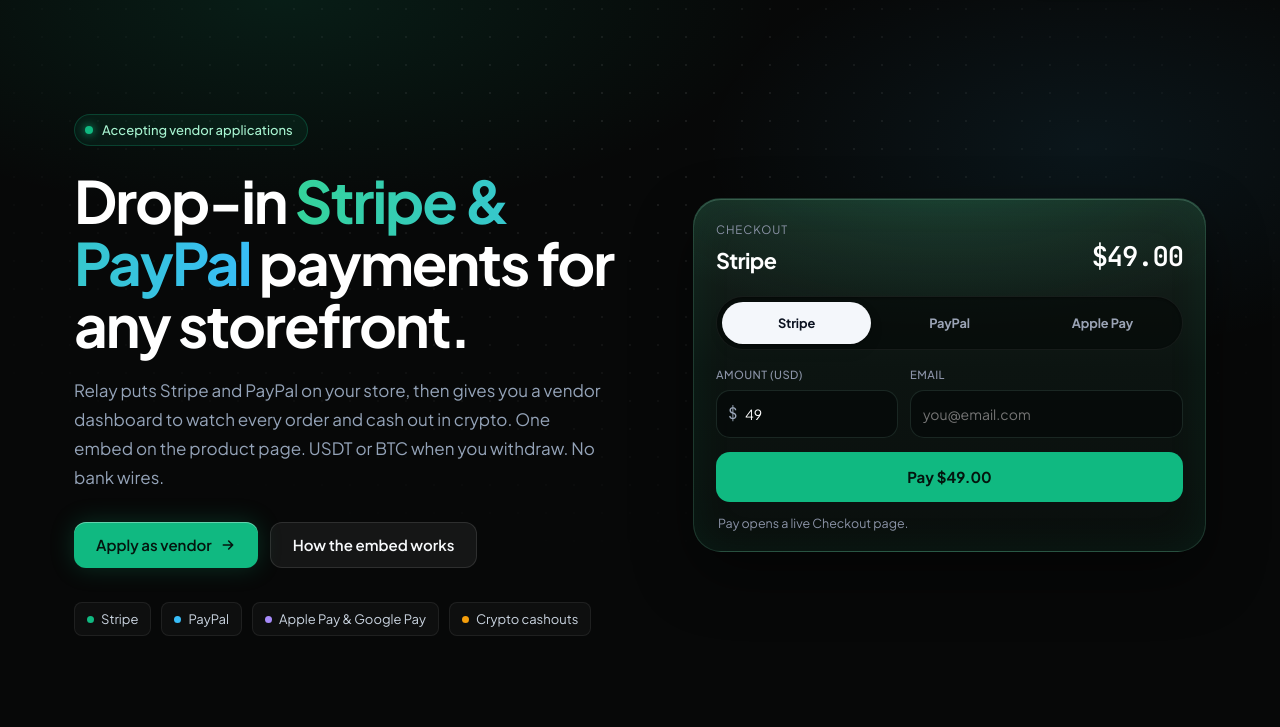
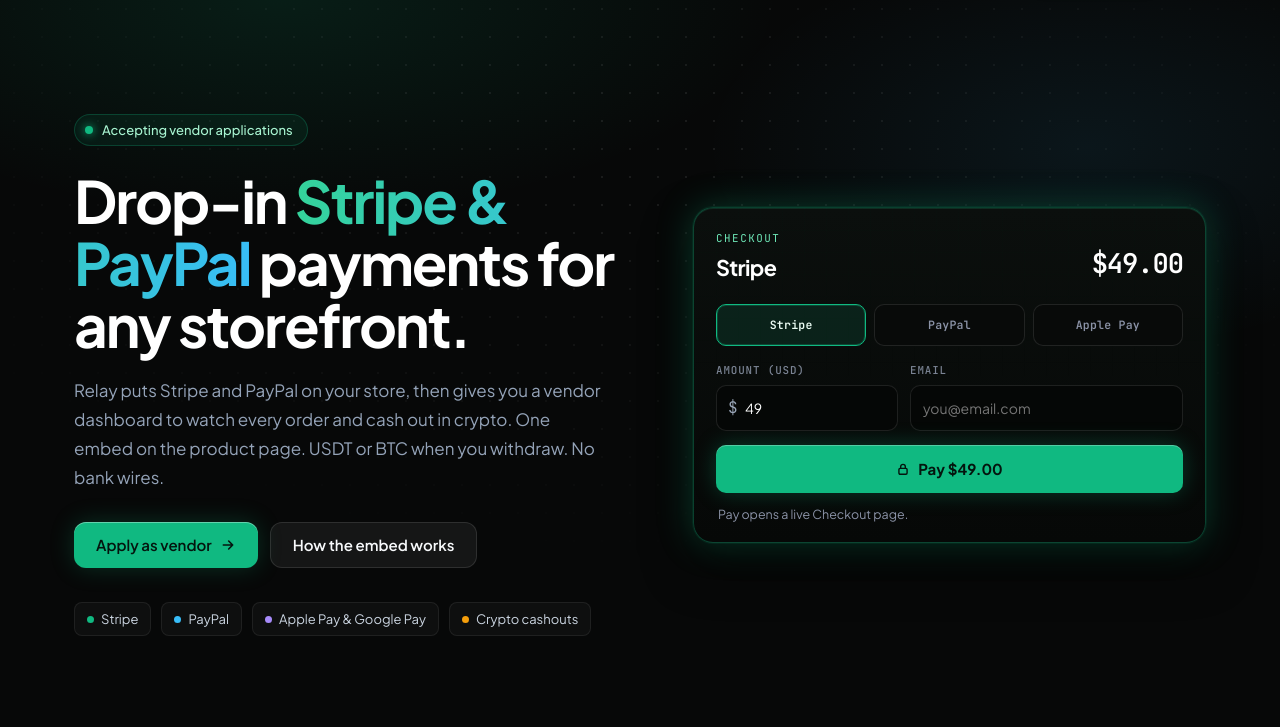
Before and after one commit to eeurge/relay, a website: page index.html in a window 1280 px wide. Shown: the part 73-800 px from the top of the page. Drawn offline with Linux system fonts and the light colour scheme; no server answers.

Commit message:
Tighten pricing cards and polish checkout.
Drop the empty stretch under Apply. Darken the checkout card, add a green glow, style method pills separately, and put a lock on Pay. Checkout still opens Stripe.

```diff
--- a/app.js
+++ b/app.js
@@ -96,12 +96,13 @@ document.addEventListener('DOMContentLoaded', () => {
   const sbAmount = $('#sb-amount');
   const sbPriceDisplay = $('#sb-price-display');
   const sbPayBtn = $('#sb-pay-btn');
+  const sbPayLabel = $('#sb-pay-label');
   const sbConsole = $('#sb-console');
 
   function syncSandboxPrice() {
     const val = Math.max(1, Number(sbAmount?.value) || 49);
     if (sbPriceDisplay) sbPriceDisplay.textContent = formatUSD(val);
-    if (sbPayBtn) sbPayBtn.textContent = `Pay ${formatUSD(val)}`;
+    if (sbPayLabel) sbPayLabel.textContent = `Pay ${formatUSD(val)}`;
   }
 
   sbAmount?.addEventListener('input', syncSandboxPrice);
--- a/index.html
+++ b/index.html
@@ -142,7 +142,13 @@
                   <input type="email" id="sb-email" class="input" placeholder="you@email.com" autocomplete="email" />
                 </div>
               </div>
-              <button type="button" class="btn btn--primary btn--lg btn--full" id="sb-pay-btn">Pay $49.00</button>
+              <button type="button" class="btn btn--primary btn--lg btn--full" id="sb-pay-btn">
+                <svg class="pay-lock" viewBox="0 0 24 24" fill="none" stroke="currentColor" stroke-width="2.4" stroke-linecap="round" stroke-linejoin="round" aria-hidden="true">
+                  <rect x="5" y="11" width="14" height="10" rx="2" />
+                  <path d="M8 11V8a4 4 0 0 1 8 0v3" />
+                </svg>
+                <span id="sb-pay-label">Pay $49.00</span>
+              </button>
               <div class="sandbox-console" id="sb-console">Pay opens a live Checkout page.</div>
             </div>
           </div>
--- a/styles.css
+++ b/styles.css
@@ -413,16 +413,28 @@ svg { display: block; }
 
 /* Right Column: Live Stripe Plugin Sandbox Widget */
 .sandbox-card {
-  border-radius: 28px;
-  background:
-    radial-gradient(120% 80% at 50% -10%, rgba(52, 211, 153, 0.16), transparent 58%),
-    linear-gradient(180deg, #17241e 0%, #0c1411 48%, #0a0f0d 100%);
-  border: 1px solid rgba(110, 231, 183, 0.18);
+  position: relative;
+  border-radius: 20px;
+  background: linear-gradient(180deg, #0b0f0d 0%, #060807 100%);
+  border: 1px solid rgba(16, 185, 129, 0.32);
   box-shadow:
-    0 24px 60px rgba(0, 0, 0, 0.45),
-    inset 0 1px 0 rgba(167, 243, 208, 0.22),
-    inset 0 0 42px rgba(16, 185, 129, 0.08);
+    0 0 0 1px rgba(16, 185, 129, 0.08),
+    0 0 36px rgba(16, 185, 129, 0.28),
+    0 22px 48px rgba(0, 0, 0, 0.55),
+    inset 0 1px 0 rgba(52, 211, 153, 0.14);
   overflow: hidden;
+}
+.sandbox-card::before {
+  content: "";
+  pointer-events: none;
+  position: absolute;
+  inset: 0;
+  background-image:
+    linear-gradient(rgba(16, 185, 129, 0.045) 1px, transparent 1px),
+    linear-gradient(90deg, rgba(16, 185, 129, 0.045) 1px, transparent 1px);
+  background-size: 22px 22px;
+  mask-image: linear-gradient(180deg, rgba(0, 0, 0, 0.45), transparent 72%);
+  opacity: 0.7;
 }
 
 .sandbox-top {
@@ -453,7 +465,7 @@ svg { display: block; }
   color: var(--accent-text);
 }
 
-.sandbox-body { padding: 22px 22px 18px; }
+.sandbox-body { position: relative; z-index: 1; padding: 22px 22px 18px; }
 
 .checkout-head {
   display: flex;
@@ -463,10 +475,11 @@ svg { display: block; }
   margin-bottom: 18px;
 }
 .checkout-kicker {
-  font-size: 0.72rem;
-  letter-spacing: 0.08em;
+  font-family: var(--font-mono);
+  font-size: 0.68rem;
+  letter-spacing: 0.14em;
   text-transform: uppercase;
-  color: #8b93a7;
+  color: #6ee7b7;
   margin-bottom: 4px;
 }
 .sandbox-store-name { font-size: 1.35rem; font-weight: 650; letter-spacing: -0.03em; color: #fff; }
@@ -486,13 +499,12 @@ svg { display: block; }
 .sandbox-methods {
   display: grid;
   grid-template-columns: repeat(3, 1fr);
-  gap: 4px;
+  gap: 8px;
   margin-bottom: 16px;
-  padding: 5px;
-  border-radius: 999px;
-  background: rgba(6, 10, 9, 0.72);
-  border: 1px solid rgba(255, 255, 255, 0.06);
-  box-shadow: inset 0 1px 2px rgba(0, 0, 0, 0.35);
+  padding: 0;
+  background: none;
+  border: 0;
+  box-shadow: none;
 }
 
 .sandbox-method {
@@ -502,23 +514,25 @@ svg { display: block; }
   gap: 6px;
   min-height: 42px;
   padding: 8px 10px;
-  border-radius: 999px;
-  border: 1px solid transparent;
-  background: transparent;
-  font-size: 0.8rem;
-  font-weight: 650;
-  letter-spacing: -0.01em;
-  color: #9aa3b5;
-  transition: background 150ms var(--ease), color 150ms var(--ease), box-shadow 150ms var(--ease);
+  border-radius: 10px;
+  border: 1px solid rgba(255, 255, 255, 0.1);
+  background: #080a09;
+  font-family: var(--font-mono);
+  font-size: 0.72rem;
+  font-weight: 600;
+  letter-spacing: 0.02em;
+  color: #8b93a7;
+  transition: background 150ms var(--ease), color 150ms var(--ease), border-color 150ms var(--ease);
 }
 
 .pay-mark { width: 18px; height: 18px; display: block; flex-shrink: 0; }
 .pay-mark--wide { width: 22px; height: 22px; }
 
 .sandbox-method.is-active {
-  color: #0b1220;
-  background: #f4f7fb;
-  box-shadow: 0 1px 2px rgba(0, 0, 0, 0.22), 0 6px 14px rgba(0, 0, 0, 0.12);
+  color: #ecfdf5;
+  background: rgba(16, 185, 129, 0.12);
+  border-color: #10b981;
+  box-shadow: inset 0 0 0 1px rgba(16, 185, 129, 0.25);
 }
 
 .sandbox-inputs {
@@ -528,25 +542,32 @@ svg { display: block; }
   margin-bottom: 14px;
 }
 .sandbox-card .field-label {
-  font-size: 0.7rem;
-  letter-spacing: 0.04em;
+  font-family: var(--font-mono);
+  font-size: 0.68rem;
+  letter-spacing: 0.08em;
   text-transform: uppercase;
-  color: #8b93a7;
+  color: #7b8494;
 }
 .sandbox-card .input {
-  height: 48px;
-  border-radius: 14px;
-  background: rgba(6, 10, 9, 0.78);
-  border-color: rgba(167, 243, 208, 0.12);
+  height: 46px;
+  border-radius: 10px;
+  background: #050706;
+  border-color: rgba(255, 255, 255, 0.1);
 }
 .sandbox-card input[type="number"] { appearance: textfield; }
 .sandbox-card input[type="number"]::-webkit-inner-spin-button,
 .sandbox-card input[type="number"]::-webkit-outer-spin-button { appearance: none; margin: 0; }
 .sandbox-card #sb-pay-btn {
-  height: 50px;
-  border-radius: 14px;
-  box-shadow: none;
-  font-weight: 650;
+  height: 48px;
+  border-radius: 10px;
+  gap: 8px;
+  font-weight: 700;
+  box-shadow: 0 0 22px rgba(16, 185, 129, 0.28), inset 0 1px 0 rgba(255, 255, 255, 0.28);
+}
+.sandbox-card #sb-pay-btn .pay-lock {
+  width: 14px;
+  height: 14px;
+  flex-shrink: 0;
 }
 
 .field-label {
@@ -866,8 +887,7 @@ svg { display: block; }
 }
 
 .price-card {
-  padding: 36px 28px 40px;
-  min-height: 760px;
+  padding: 28px 26px 28px;
   border-radius: var(--radius-xl);
   background: var(--bg-card);
   border: 1px solid var(--border-subtle);
@@ -885,8 +905,8 @@ svg { display: block; }
 .price-name { font-size: 1.125rem; font-weight: 700; color: #fff; }
 .price-num { font-size: 2.25rem; font-weight: 700; color: #fff; letter-spacing: -0.03em; font-family: var(--font-mono); }
 .price-unit { font-size: 0.8125rem; color: var(--text-muted); margin-left: 6px; }
-.price-desc { font-size: 0.875rem; color: var(--text-muted); margin: 12px 0 20px; min-height: 72px; line-height: 1.55; }
-.price-list { display: flex; flex-direction: column; gap: 12px; margin-top: auto; padding-top: 22px; border-top: 1px solid var(--border-subtle); }
+.price-desc { font-size: 0.875rem; color: var(--text-muted); margin: 10px 0 16px; line-height: 1.5; }
+.price-list { display: flex; flex-direction: column; gap: 10px; margin-top: 16px; padding-top: 16px; border-top: 1px solid var(--border-subtle); }
 .price-list li { display: flex; align-items: flex-start; gap: 9px; font-size: 0.875rem; color: var(--text-body); line-height: 1.45; }
 .price-list svg { color: var(--accent-text); flex-shrink: 0; margin-top: 2px; }
 
```
